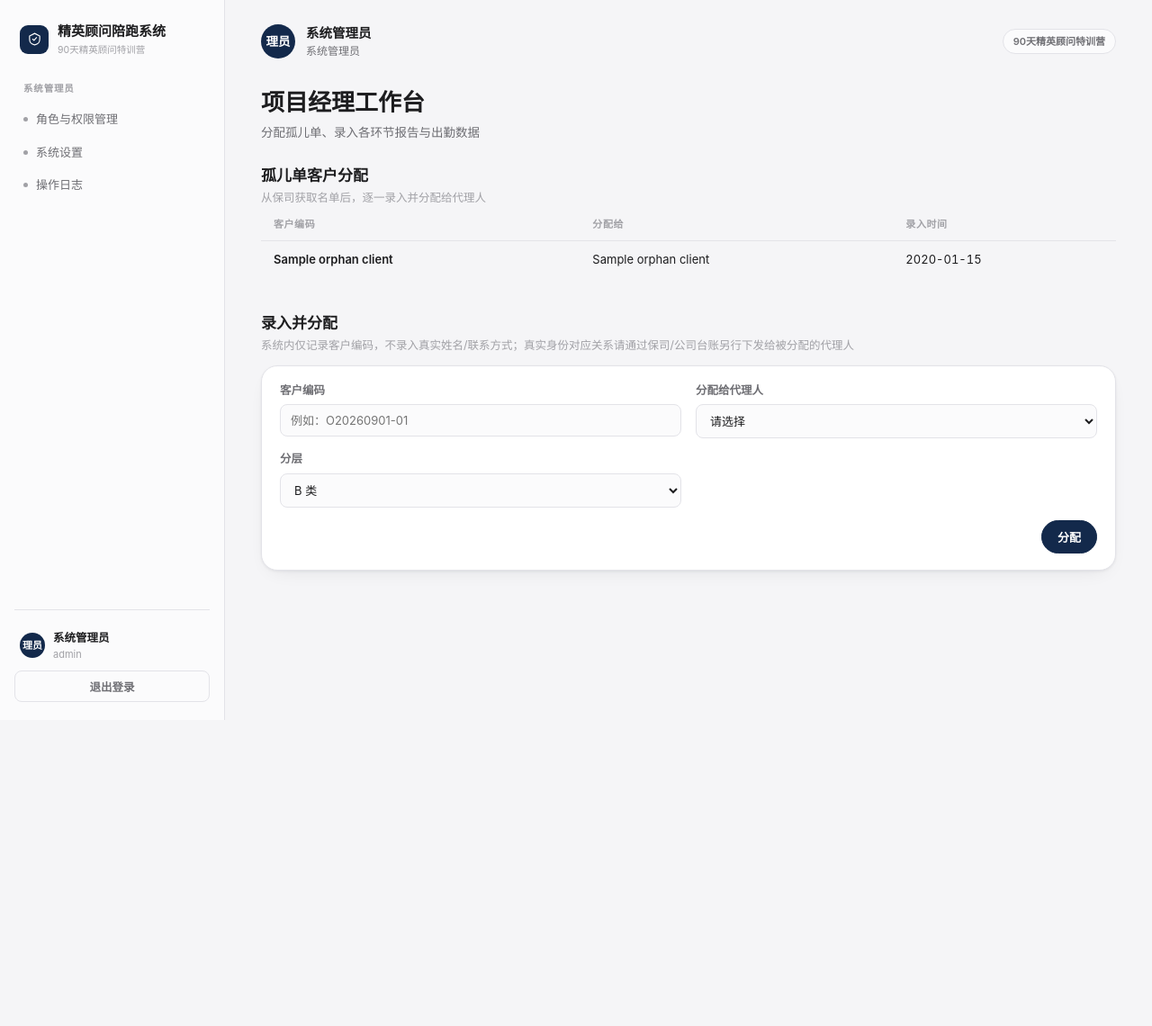
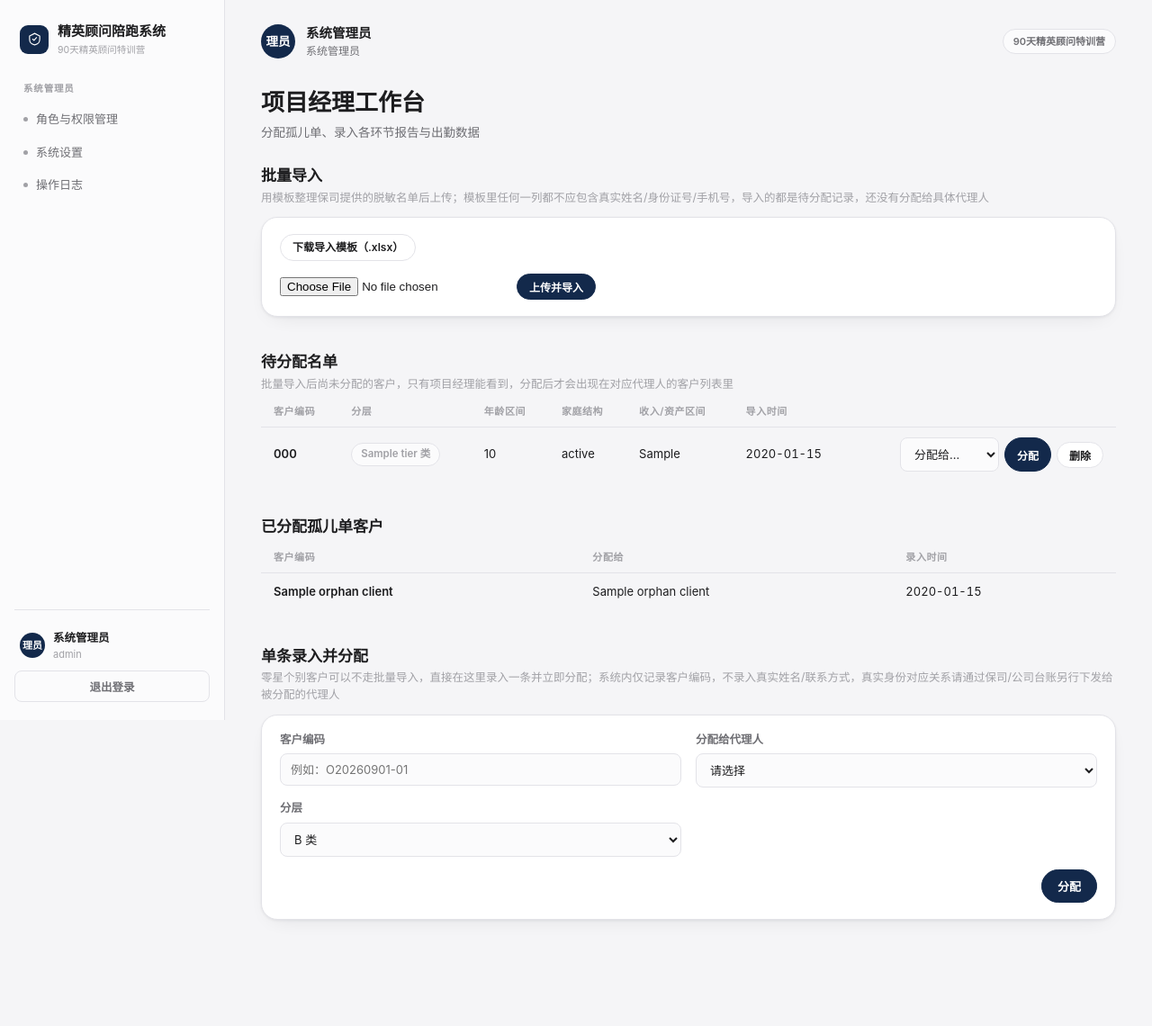
Before and after one commit to e13818793945-coder/fire, a Flask app: template templates/pm/orphan.html in a window 1280 px wide. Shown: the whole page at 90% size. Before the commit the page ends 800 px from the top, so only its background shows below. Run offline with Flask 3, Linux system fonts and the light colour scheme; the visitor is signed in with stand-in values (Sample User, id 1); data comes from the database, SQL or seed files in the repository; tables that the repository leaves empty hold one stand-in row (values such as "Sample post"); the template is opened without the code that fills it: most values are stand-ins (such as "Sample title", 1, 10 or a date in 2020).

Commit message:
孤儿单批量导入：新增待分配名单(orphan_pool)，支持下载Excel模板、上传批量导入（按行校验：编码去重/分层/年龄/家庭结构/收入区间）、逐条分配给代理人、删除误导入记录；错误提示同时标注编码与行号
Co-Authored-By: Claude Sonnet 5 <noreply@anthropic.com>
Claude-Session: https://claude.ai/code/session_018X34xVEejAAbvJgiDbtN9C

```diff
--- a/app.py
+++ b/app.py
@@ -1,11 +1,13 @@
 import os
+import io
 import json
-from flask import Flask, request, session, redirect, url_for, render_template, flash, g, abort
+from flask import Flask, request, session, redirect, url_for, render_template, flash, g, abort, send_file
+from openpyxl import Workbook, load_workbook
 
 import db as dbmod
 from db import get_db, now_iso, today, get_setting, set_setting, log_action
 from auth import load_logged_in_user, login_required, role_required, ROLE_LABEL, ROLE_HOME, all_agents
-from kyc import generate_kyc_text
+from kyc import generate_kyc_text, TIER_CHOICES, AGE_CHOICES, FAMILY_CHOICES, INCOME_CHOICES
 from werkzeug.security import generate_password_hash, check_password_hash
 
 app = Flask(__name__)
@@ -387,7 +389,8 @@ def pm_orphan():
     orphan_clients = db.execute(
         "SELECT c.*, u.display_name as agent_name FROM clients c JOIN users u ON u.id=c.agent_id WHERE c.source='孤儿单' ORDER BY c.created_at DESC"
     ).fetchall()
-    return render("pm/orphan.html", agents=agents, orphan_clients=orphan_clients)
+    pool_rows = db.execute("SELECT * FROM orphan_pool ORDER BY imported_at DESC").fetchall()
+    return render("pm/orphan.html", agents=agents, orphan_clients=orphan_clients, pool_rows=pool_rows)
 
 
 @app.route("/pm/orphan/new", methods=["POST"])
@@ -412,6 +415,166 @@ def pm_orphan_new():
     db.commit()
     log_action(g.user, "分配孤儿单客户", f"{name} -> agent {agent_id}")
     flash(f"已将「{name}」分配给对应代理人", "ok")
+    return redirect(url_for("pm_orphan"))
+
+
+def _cell_str(v):
+    """把 openpyxl 单元格的值统一转成去空格字符串；整数值的浮点数（如 20260901.0）去掉多余的 .0"""
+    if v is None:
+        return ""
+    if isinstance(v, float) and v.is_integer():
+        return str(int(v))
+    return str(v).strip()
+
+
+@app.route("/pm/orphan/import/template")
+@role_required("pm")
+def pm_orphan_import_template():
+    wb = Workbook()
+    ws = wb.active
+    ws.title = "导入数据"
+    ws.append(["客户编码", "分层(A/B/C)", "年龄区间", "家庭结构", "收入/资产区间"])
+
+    note = wb.create_sheet("填写说明")
+    note_lines = [
+        "客户编码：必填，需保证在保司自己的名单里唯一；系统会自动跟已有编码去重。",
+        "分层：A/B/C，留空默认按 B 处理。",
+        "年龄区间可选值：" + "、".join(AGE_CHOICES) + "；无数据可留空。",
+        "家庭结构可选值：" + "、".join(FAMILY_CHOICES) + "；无数据可留空。",
+        "收入/资产区间可选值：" + "、".join(INCOME_CHOICES) + "；无数据可留空。",
+        "留空的字段由代理人在分配后自行在系统内补充。",
+        "重要：本模板任何一列都不要填写客户真实姓名、身份证号、手机号等可识别信息，只填写编码。",
+    ]
+    for i, line in enumerate(note_lines, start=1):
+        note.cell(row=i, column=1, value=line)
+
+    buf = io.BytesIO()
+    wb.save(buf)
+    buf.seek(0)
+    return send_file(
+        buf,
+        as_attachment=True,
+        download_name="孤儿单导入模板.xlsx",
+        mimetype="application/vnd.openxmlformats-officedocument.spreadsheetml.sheet",
+    )
+
+
+@app.route("/pm/orphan/import", methods=["POST"])
+@role_required("pm")
+def pm_orphan_import():
+    file = request.files.get("import_file")
+    if not file or not file.filename:
+        flash("请选择要上传的文件", "error")
+        return redirect(url_for("pm_orphan"))
+    if not file.filename.lower().endswith((".xlsx", ".xlsm")):
+        flash("仅支持 .xlsx 文件，请用上面的模板另存后上传", "error")
+        return redirect(url_for("pm_orphan"))
+
+    try:
+        wb = load_workbook(file, data_only=True)
+        ws = wb[wb.sheetnames[0]]
+    except Exception:
+        flash("文件解析失败，请确认是否为有效的 Excel 文件", "error")
+        return redirect(url_for("pm_orphan"))
+
+    db = get_db()
+    existing_codes = {r["name"] for r in db.execute("SELECT name FROM clients").fetchall()}
+    existing_codes |= {r["code"] for r in db.execute("SELECT code FROM orphan_pool").fetchall()}
+    seen_in_file = set()
+
+    ok_count = 0
+    errors = []
+    ts = now_iso()
+    for idx, row in enumerate(ws.iter_rows(min_row=2, values_only=True), start=2):
+        if row is None or all(c is None or _cell_str(c) == "" for c in row):
+            continue
+        code = _cell_str(row[0]) if len(row) > 0 else ""
+        tier = _cell_str(row[1]) if len(row) > 1 else ""
+        age = _cell_str(row[2]) if len(row) > 2 else ""
+        family = _cell_str(row[3]) if len(row) > 3 else ""
+        income = _cell_str(row[4]) if len(row) > 4 else ""
+
+        if not code:
+            errors.append(f"第{idx}行：客户编码为空，已跳过")
+            continue
+        if code in existing_codes or code in seen_in_file:
+            errors.append(f"第{idx}行：编码「{code}」重复，已跳过")
+            continue
+        if not tier:
+            tier = "B"
+        elif tier not in TIER_CHOICES:
+            errors.append(f"第{idx}行「{code}」：分层「{tier}」不是 A/B/C，已跳过")
+            continue
+        if age and age not in AGE_CHOICES:
+            errors.append(f"第{idx}行「{code}」：年龄区间「{age}」不在可选范围内，已跳过")
+            continue
+        if family and family not in FAMILY_CHOICES:
+            errors.append(f"第{idx}行「{code}」：家庭结构「{family}」不在可选范围内，已跳过")
+            continue
+        if income and income not in INCOME_CHOICES:
+            errors.append(f"第{idx}行「{code}」：收入区间「{income}」不在可选范围内，已跳过")
+            continue
+
+        db.execute(
+            "INSERT INTO orphan_pool (code, tier, age_range, family_status, income_range, imported_by, imported_at) VALUES (?,?,?,?,?,?,?)",
+            (code, tier, age, family, income, g.user["id"], ts),
+        )
+        seen_in_file.add(code)
+        ok_count += 1
+
+    db.commit()
+    log_action(g.user, "批量导入孤儿单", f"成功{ok_count}条，失败{len(errors)}条")
+    if ok_count:
+        flash(f"成功导入 {ok_count} 条，进入待分配名单", "ok")
+    if errors:
+        shown = errors[:20]
+        more = f"；另有 {len(errors) - 20} 条错误未列出" if len(errors) > 20 else ""
+        flash("以下行未导入：" + "；".join(shown) + more, "error")
+    if not ok_count and not errors:
+        flash("文件中没有可导入的数据行", "error")
+    return redirect(url_for("pm_orphan"))
+
+
+@app.route("/pm/orphan/pool/<int:pool_id>/assign", methods=["POST"])
+@role_required("pm")
+def pm_orphan_pool_assign(pool_id):
+    db = get_db()
+    pool_row = db.execute("SELECT * FROM orphan_pool WHERE id=?", (pool_id,)).fetchone()
+    if pool_row is None:
+        abort(404)
+    agent_id = request.form.get("agent_id", "")
+    if not agent_id:
+        flash("请选择分配的代理人", "error")
+        return redirect(url_for("pm_orphan"))
+    ts = now_iso()
+    cur = db.execute(
+        """INSERT INTO clients (agent_id, name, phone, tier, source, age_range, family_status, income_range, existing_policies, risk_notes, created_at, updated_at)
+           VALUES (?,?,?,?,?,?,?,?,?,?,?,?)""",
+        (agent_id, pool_row["code"], "", pool_row["tier"], "孤儿单",
+         pool_row["age_range"] or "", pool_row["family_status"] or "", pool_row["income_range"] or "",
+         "", "", ts, ts),
+    )
+    client_id = cur.lastrowid
+    client = db.execute("SELECT * FROM clients WHERE id=?", (client_id,)).fetchone()
+    db.execute("INSERT INTO kyc_reports (client_id, content, generated_at) VALUES (?,?,?)", (client_id, generate_kyc_text(client), now_iso()))
+    db.execute("DELETE FROM orphan_pool WHERE id=?", (pool_id,))
+    db.commit()
+    log_action(g.user, "分配孤儿单客户", f"{pool_row['code']} -> agent {agent_id}")
+    flash(f"已将「{pool_row['code']}」分配给对应代理人", "ok")
+    return redirect(url_for("pm_orphan"))
+
+
+@app.route("/pm/orphan/pool/<int:pool_id>/delete", methods=["POST"])
+@role_required("pm")
+def pm_orphan_pool_delete(pool_id):
+    db = get_db()
+    row = db.execute("SELECT * FROM orphan_pool WHERE id=?", (pool_id,)).fetchone()
+    if row is None:
+        abort(404)
+    db.execute("DELETE FROM orphan_pool WHERE id=?", (pool_id,))
+    db.commit()
+    log_action(g.user, "删除待分配孤儿单", row["code"])
+    flash(f"已删除「{row['code']}」", "ok")
     return redirect(url_for("pm_orphan"))
 
 
--- a/kyc.py
+++ b/kyc.py
@@ -1,6 +1,11 @@
 """KYC 报告生成：基于代理人录入的客户字段，用规则模板拼装结构化摘要。
 不接入外部核保 / 精算数据源或大模型，仅作为陪跑项目内部的盘客参考，实际投保建议仍需代理人与专家团复核。
 """
+
+TIER_CHOICES = ["A", "B", "C"]
+AGE_CHOICES = ["25以下", "25-35", "35-45", "45-55", "55以上"]
+FAMILY_CHOICES = ["单身", "已婚无子女", "已婚有子女"]
+INCOME_CHOICES = ["100万-500万", "500万-1000万", "1000万-5000万", "5000万以上"]
 
 TIER_NOTE = {
     "A": "重点维护客户，建议纳入本期盘客优先跟进名单。",
--- a/requirements.txt
+++ b/requirements.txt
@@ -1,3 +1,4 @@
 Flask>=3.0,<4.0
 Werkzeug>=3.0,<4.0
 gunicorn>=21.0,<22.0
+openpyxl>=3.1,<4.0
--- a/static/style.css
+++ b/static/style.css
@@ -52,8 +52,8 @@ a{color:inherit;}
 .field-label{font-size:12.5px;font-weight:600;color:var(--ink-soft);margin:0 0 6px;display:block;}
 .field{margin-bottom:15px;}
 .field input,.field select,.field textarea{width:100%;font-family:inherit;font-size:14px;color:var(--ink);background:var(--surface-2);border:1px solid var(--border);border-radius:var(--radius-sm);padding:10px 12px;}
-.flash-error{background:var(--crit-bg);color:var(--crit);font-size:12.5px;font-weight:500;border-radius:var(--radius-sm);padding:9px 12px;margin-bottom:15px;}
-.flash-ok{background:var(--good-bg);color:var(--good);font-size:12.5px;font-weight:500;border-radius:var(--radius-sm);padding:9px 12px;margin-bottom:15px;}
+.flash-error{background:var(--crit-bg);color:var(--crit);font-size:12.5px;font-weight:500;border-radius:var(--radius-sm);padding:9px 12px;margin-bottom:15px;white-space:pre-wrap;}
+.flash-ok{background:var(--good-bg);color:var(--good);font-size:12.5px;font-weight:500;border-radius:var(--radius-sm);padding:9px 12px;margin-bottom:15px;white-space:pre-wrap;}
 .btn-block{width:100%;font-weight:700;font-size:14px;cursor:pointer;background:var(--accent);color:#fff;border:none;border-radius:var(--radius-sm);padding:11px 0;margin-top:4px;}
 .btn-block:hover{background:var(--accent-strong);}
 
--- a/templates/pm/orphan.html
+++ b/templates/pm/orphan.html
@@ -4,7 +4,59 @@
 {% block page_sub %}分配孤儿单、录入各环节报告与出勤数据{% endblock %}
 {% block content %}
 <section class="block">
-  <div class="block-head"><div><h2>孤儿单客户分配</h2><p class="block-desc">从保司获取名单后，逐一录入并分配给代理人</p></div></div>
+  <div class="block-head">
+    <div>
+      <h2>批量导入</h2>
+      <p class="block-desc">用模板整理保司提供的脱敏名单后上传；模板里任何一列都不应包含真实姓名/身份证号/手机号，导入的都是待分配记录，还没有分配给具体代理人</p>
+    </div>
+  </div>
+  <div class="card card-pad">
+    <a class="btn btn-sm" href="{{ url_for('pm_orphan_import_template') }}">下载导入模板（.xlsx）</a>
+    <form method="post" action="{{ url_for('pm_orphan_import') }}" enctype="multipart/form-data" style="margin-top:14px;display:flex;gap:10px;align-items:center;flex-wrap:wrap;">
+      <input type="file" name="import_file" accept=".xlsx,.xlsm" required>
+      <button class="btn btn-primary btn-sm" type="submit">上传并导入</button>
+    </form>
+  </div>
+</section>
+
+<section class="block">
+  <div class="block-head"><div><h2>待分配名单</h2><p class="block-desc">批量导入后尚未分配的客户，只有项目经理能看到，分配后才会出现在对应代理人的客户列表里</p></div></div>
+  <div class="table-wrap">
+    <table class="dtable">
+      <thead><tr><th>客户编码</th><th>分层</th><th>年龄区间</th><th>家庭结构</th><th>收入/资产区间</th><th>导入时间</th><th></th></tr></thead>
+      <tbody>
+      {% for p in pool_rows %}
+        <tr>
+          <td class="cell-name">{{ p.code }}</td>
+          <td><span class="badge badge-off">{{ p.tier }} 类</span></td>
+          <td>{{ p.age_range or '—' }}</td>
+          <td>{{ p.family_status or '—' }}</td>
+          <td>{{ p.income_range or '—' }}</td>
+          <td class="num">{{ p.imported_at[:10] }}</td>
+          <td style="display:flex;gap:6px;justify-content:flex-end;align-items:center;">
+            <form class="inline" method="post" action="{{ url_for('pm_orphan_pool_assign', pool_id=p.id) }}" style="display:flex;gap:6px;">
+              <select name="agent_id" required style="width:110px;">
+                <option value="">分配给…</option>
+                {% for a in agents %}<option value="{{ a.id }}">{{ a.display_name }}</option>{% endfor %}
+              </select>
+              <button class="btn btn-sm btn-primary" type="submit">分配</button>
+            </form>
+            <form class="inline" method="post" action="{{ url_for('pm_orphan_pool_delete', pool_id=p.id) }}" onsubmit="return confirm('确认删除「{{ p.code }}」这条待分配记录？');">
+              <button class="btn btn-sm" type="submit">删除</button>
+            </form>
+          </td>
+        </tr>
+      {% else %}
+        <tr><td colspan="7" class="empty-note">暂无待分配记录，先在上面批量导入或在下方单条录入</td></tr>
+      {% endfor %}
+      </tbody>
+    </table>
+  </div>
+  {% if not agents %}<p class="empty-note">请先在系统管理中创建代理人账号。</p>{% endif %}
+</section>
+
+<section class="block">
+  <div class="block-head"><div><h2>已分配孤儿单客户</h2></div></div>
   <div class="table-wrap">
     <table class="dtable">
       <thead><tr><th>客户编码</th><th>分配给</th><th>录入时间</th></tr></thead>
@@ -12,7 +64,7 @@
       {% for c in orphan_clients %}
         <tr><td class="cell-name">{{ c.name }}</td><td>{{ c.agent_name }}</td><td class="num">{{ c.created_at[:10] }}</td></tr>
       {% else %}
-        <tr><td colspan="3" class="empty-note">暂无孤儿单客户</td></tr>
+        <tr><td colspan="3" class="empty-note">暂无已分配的孤儿单客户</td></tr>
       {% endfor %}
       </tbody>
     </table>
@@ -20,7 +72,7 @@
 </section>
 
 <section class="block">
-  <div class="block-head"><div><h2>录入并分配</h2><p class="block-desc">系统内仅记录客户编码，不录入真实姓名/联系方式；真实身份对应关系请通过保司/公司台账另行下发给被分配的代理人</p></div></div>
+  <div class="block-head"><div><h2>单条录入并分配</h2><p class="block-desc">零星个别客户可以不走批量导入，直接在这里录入一条并立即分配；系统内仅记录客户编码，不录入真实姓名/联系方式，真实身份对应关系请通过保司/公司台账另行下发给被分配的代理人</p></div></div>
   <div class="card card-pad">
     <form method="post" action="{{ url_for('pm_orphan_new') }}">
       <div class="form-grid">
```
Also changed, not shown: schema.sql (+11 -0 lines), README.md.
